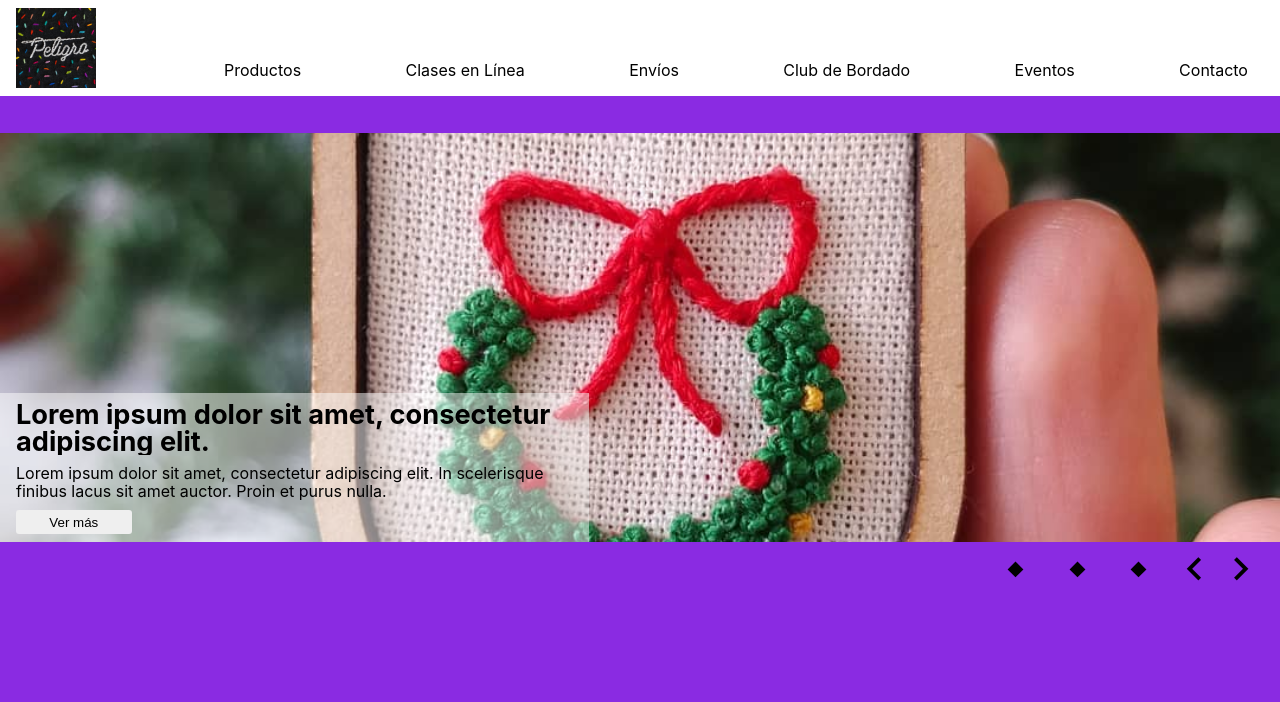
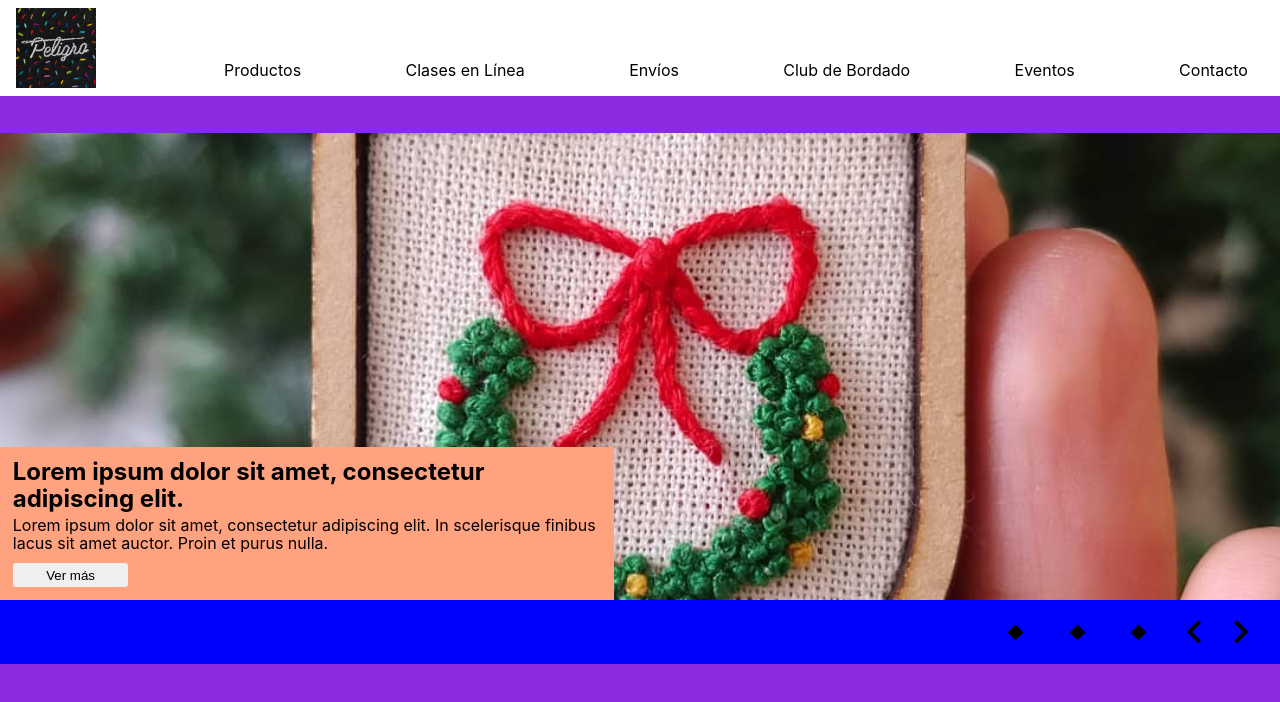
Before and after one commit to G4br13l4/silvia-peligro, a React (Create React App) app: page / in a window 1280 px wide. Shown: the top 702 px of the page. Built offline with nearby package versions, Linux system fonts and the light colour scheme.

Commit message:
Adding line-clamp, css

```diff
--- a/src/components/home/MainBanner.jsx
+++ b/src/components/home/MainBanner.jsx
@@ -18,11 +18,9 @@ class MainBanner extends React.Component {
                 <div style={{backgroundImage: `url(${mainSlideBanner_1})` }} className="mainSlideBanner__boxImg">
                 </div>
                 <div className="mainSlideBanner__txtBox">
-                    <h1 className="title">Lorem ipsum dolor sit amet, consectetur adipiscing elit.</h1>
-                    <p className="paragraph">Lorem ipsum dolor sit amet, consectetur adipiscing elit. In scelerisque finibus lacus sit amet auctor. Proin et purus nulla. </p>
-                    <div>
-                        <button className="see-more-btn"><span>Ver más</span></button>
-                    </div>
+                    <h1 className="title line-clamp">Lorem ipsum dolor sit amet, consectetur adipiscing elit.</h1>
+                    <p className="paragraph line-clamp">Lorem ipsum dolor sit amet, consectetur adipiscing elit. In scelerisque finibus lacus sit amet auctor. Proin et purus nulla. </p>
+                    <button className="see-more-btn"><span>Ver más</span></button>
                 </div>
                 <div className="mainSlideBanner__icons">
                     <div className="rhombus">
--- a/src/styles/home/MainBanner.scss
+++ b/src/styles/home/MainBanner.scss
@@ -1,4 +1,4 @@
-$fontSize_title: 1.7em;
+$fontSize_title: 1.5em;
 /* Extra small devices (phones, 600px and down), are the default styles ;) */
 $s-devices: 600px;  /* Small devices (portrait tablets and large phones, 600px and up) */
 $m-devices: 768px;  /* Medium devices (landscape tablets, 768px and up) */
@@ -10,31 +10,36 @@ $xl-devices: 1200px;  /* Extra large devices (large laptops and desktops, 1200px
     grid-row: 3/12;
     height: 100%;
     &__boxImg {
-        height: 50%;
+        height: 55%;
         background-size: cover;
         background-repeat: no-repeat;
         background-position: center;
     }
 
     &__txtBox {
-        max-height: 40%;
-        overflow: hidden;
-        padding: .5em 1em;
+        background: rgb(165, 11, 165);
+        max-height: 35%;
+        padding: .8em;
         box-sizing: border-box;
-        background: rgba(255, 255, 255, 0.5);
         .title {
             margin: 0;
             font-size: $fontSize_title;
-            line-height: 1em;
-            max-height: 56px;
-            overflow: hidden;
+            line-height: 1.1em;
+            max-height: 36%;
         }
 
         .paragraph {
+            max-height: 38%;
             line-height: 1.1em;
-            margin: .6em 0;
-            max-height: 52px;
+            margin: 0 0 .5em 0;
+        }
+
+        .line-clamp {
+            display: -webkit-box;
+            -webkit-line-clamp: 2;
+            -webkit-box-orient: vertical;
             overflow: hidden;
+            padding-bottom: 0.2em;
         }
 
         .see-more-btn {
@@ -49,6 +54,7 @@ $xl-devices: 1200px;  /* Extra large devices (large laptops and desktops, 1200px
     }
 
     &__icons {
+        background: blue;
         height: 10%;
         display: flex;
         justify-content: center;
@@ -71,7 +77,7 @@ $xl-devices: 1200px;  /* Extra large devices (large laptops and desktops, 1200px
 @media only screen and (min-width: $m-devices) {
     .mainSlideBanner {
         position: relative;
-        grid-row: 3/10;
+        grid-row: 3/11;
 
         &__boxImg {
             height: 88%;
@@ -80,8 +86,10 @@ $xl-devices: 1200px;  /* Extra large devices (large laptops and desktops, 1200px
         &__txtBox {
             position: absolute;
             bottom: 12%;
-            width: 46%;
-            max-height: 42%;
+            width: 48%;
+            box-shadow: 0 0 0 200px rgba($color: white, $alpha: 0.5) inset;
+            background: orangered;
+            max-height: none;
         }
 
         &__icons {
```
